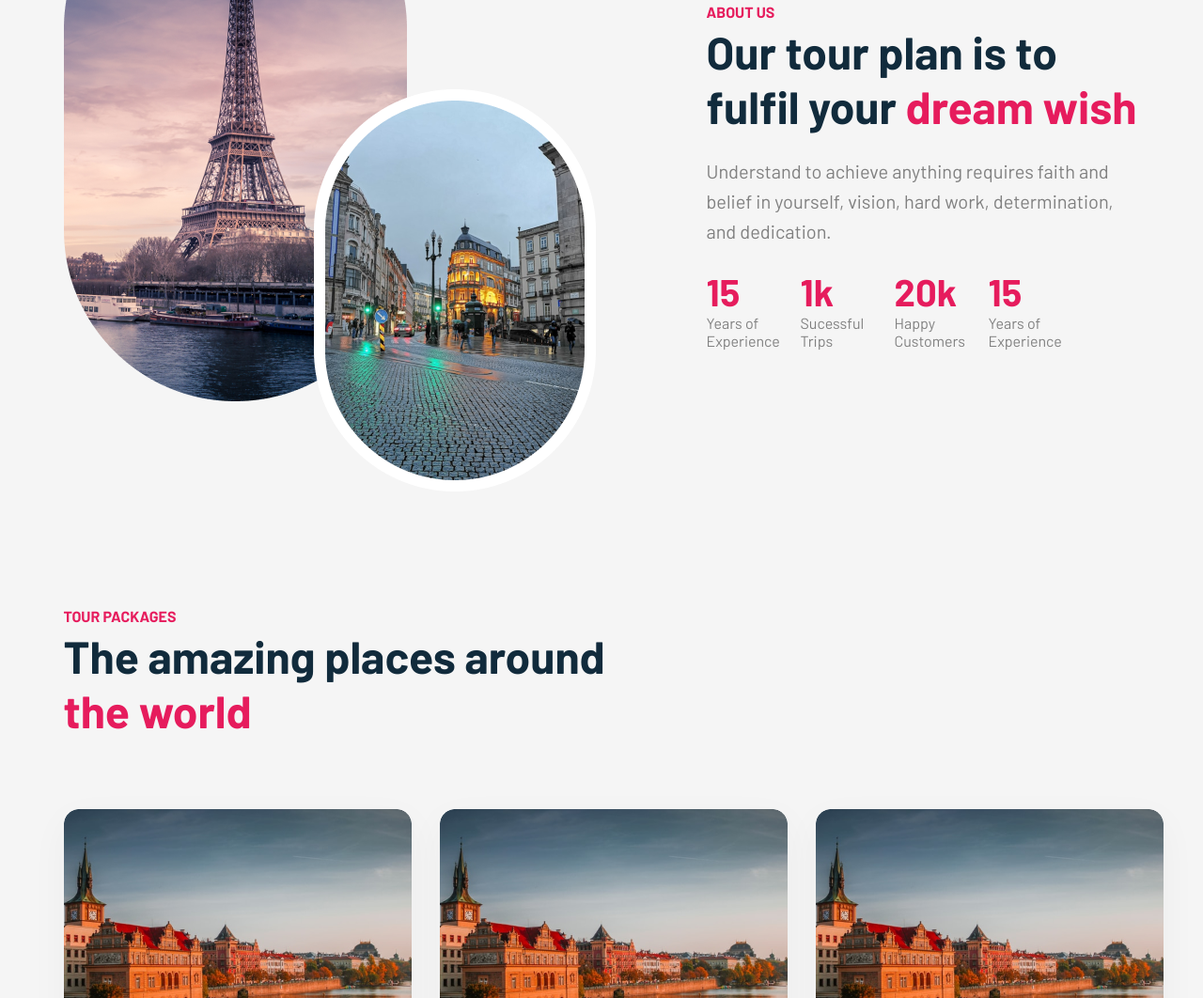
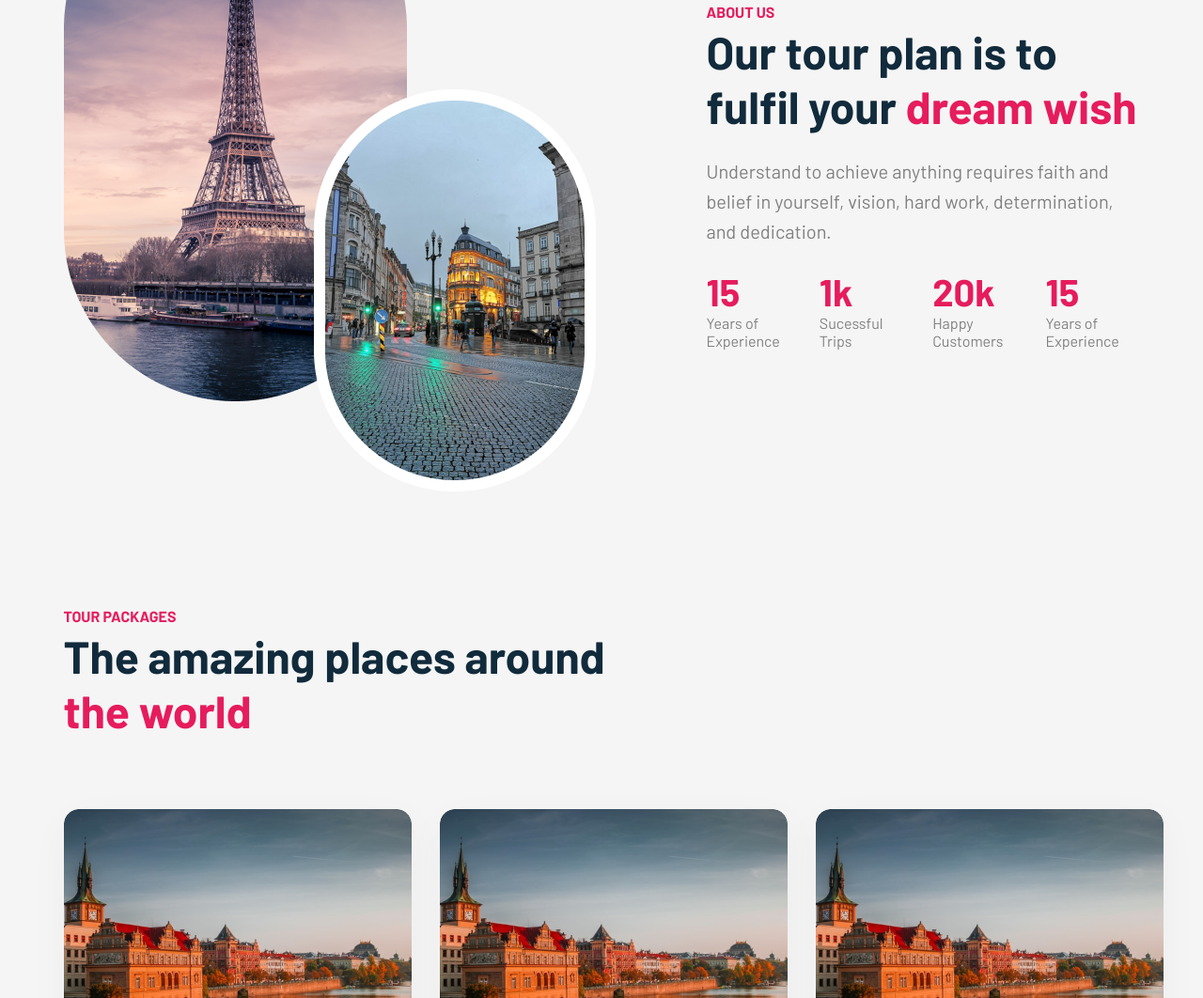
Before and after one commit to Jubayerahmaad/Vacationhub, a plain HTML site: page index.html in a window 1280 px wide. Shown: the part 1066-2128 px from the top of the page at 94% size. Drawn offline with Linux system fonts and the light colour scheme.

Commit message:
Bug fixed

```diff
--- a/assets/css/style.css
+++ b/assets/css/style.css
@@ -234,6 +234,7 @@ header{
 }
 .about-counter{
     display: flex;
+    justify-content: space-between;
 }
 .count-item {
     max-width: 100px;
```
